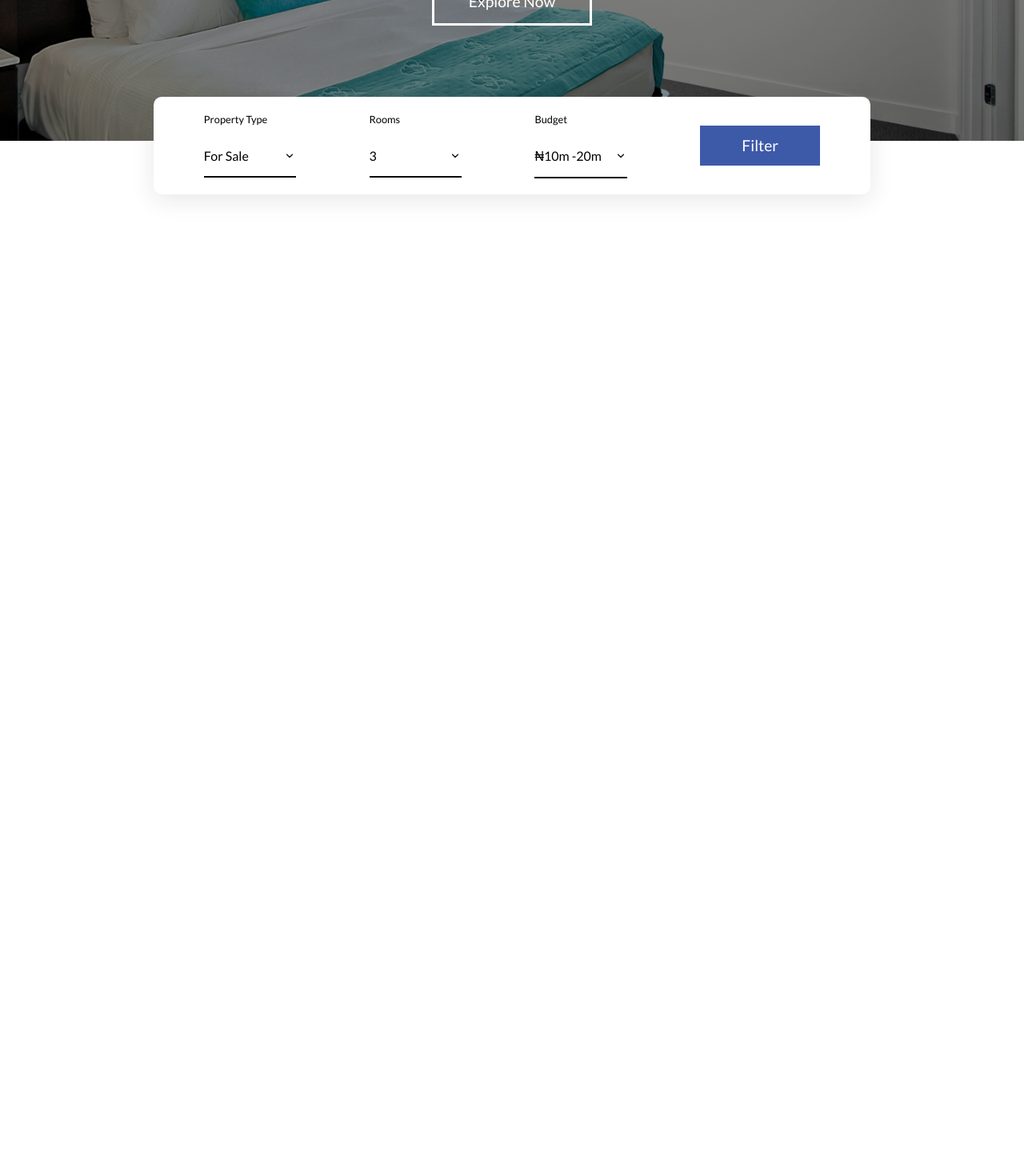
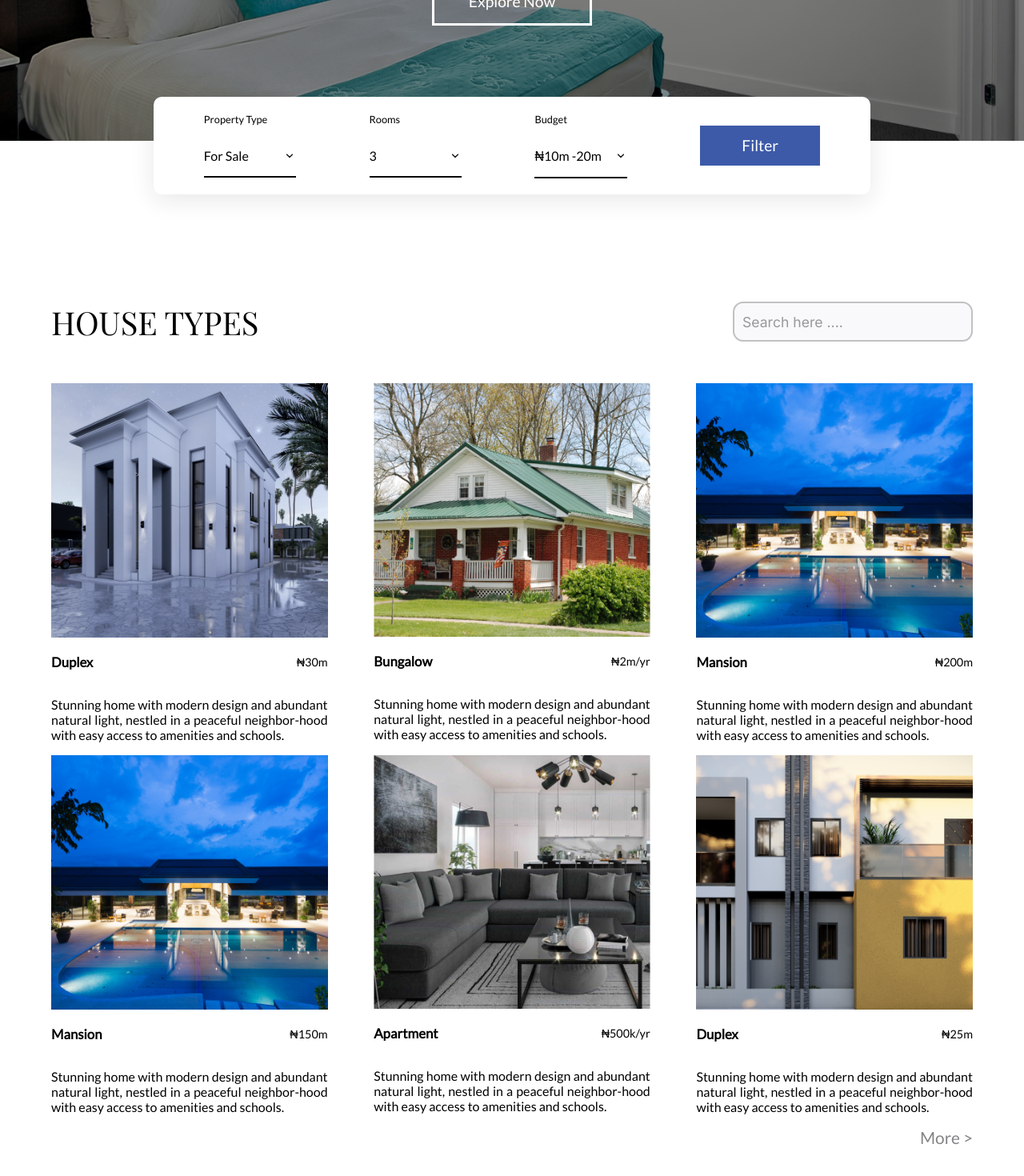
Before and after one commit to Oladimeji-Dev/betastay, a React (Vite) app: page / in a window 1280 px wide. Shown: the part 500-1970 px from the top of the page at 80% size. Before the commit the page ends 876 px from the top, so only its background shows below. Built offline with nearby package versions, Linux system fonts and the light colour scheme.

Commit message:
add the new components

```diff
--- a/src/App.css
+++ b/src/App.css
@@ -1,3 +1,6 @@
+.app{
+    margin-bottom: 50px;
+}
 .explore{
     position: relative;
     background-image: url('./assets/cover.png');
@@ -40,3 +43,49 @@
     background-color: #FFFFFF;
     color: #3D5AA9;
 }
+
+.houseNav{
+    display: flex;
+    align-items: center;
+    justify-content: space-between;
+    margin-bottom: 50px;
+}
+.houseNav h1{
+    font-size: 2.5rem;
+    font-weight: normal;
+    margin: 0;
+}
+.houseNav input{
+    border-radius: 13.086px;
+    border:2px solid #0000003a;
+    background: #F9F9FC;
+    width: 300px;
+    height: 50px;
+    padding: 10px;
+    outline: none;
+    font-size: 1.1rem;
+
+}
+.houseNav input::placeholder{
+    color: #00000063;
+    font-family: 'Inter', sans-serif;
+}
+.houseCards{
+    display: flex;
+    align-items: flex-start;
+    flex-wrap: wrap;
+    justify-content: space-between;
+}
+a{
+    text-decoration: none;
+    color: black;
+}
+
+.moreHouse{
+    display: flex;
+    justify-content: flex-end;
+}
+.moreHouse a{
+    color: #1a1c1e8a;
+    font-size: 1.3rem;
+}
--- a/src/App.jsx
+++ b/src/App.jsx
@@ -1,6 +1,8 @@
 import './App.css'
 import Navbar from './component/Navbar'
 import FilterProperty from './component/FilterProperty'
+import HouseCard from './component/HouseCard'
+import houses from './data/houses.json'
 function App() {
   return (
     <div className='app'>
@@ -13,6 +15,28 @@ function App() {
         </article>
         <FilterProperty />
       </section>
+      <section className=' container house'>
+        <nav className='houseNav'>
+          <h1>HOUSE TYPES</h1>
+          <input type="text" placeholder='Search here ....'/>
+        </nav>
+        <div className="houseCards">
+          {
+            houses.map((item,index)=>(
+              <HouseCard
+                title= {item.title}
+                img = {item.image}
+                alt={item.alt}
+                price = {item.price}
+              />
+            ))
+
+          }
+        </div>
+        <span className='moreHouse'>
+          <a href="#">More {">"}</a>
+        </span>
+      </section>
     </div>
   )
 }
--- a/src/index.css
+++ b/src/index.css
@@ -1,4 +1,4 @@
-@import url('https://fonts.googleapis.com/css2?family=Lato&family=Playfair+Display+SC&display=swap');
+@import url('https://fonts.googleapis.com/css2?family=Inter&family=Lato&family=Playfair+Display+SC&display=swap');
 *{
   box-sizing: border-box;
 }
@@ -6,7 +6,7 @@ body,html{
   margin: 0;
   padding: 0;
 }
-body,p,button{
+body,p,button,input{
   font-family: 'Lato', sans-serif;
 }
 h1,h2,h3 {
```
